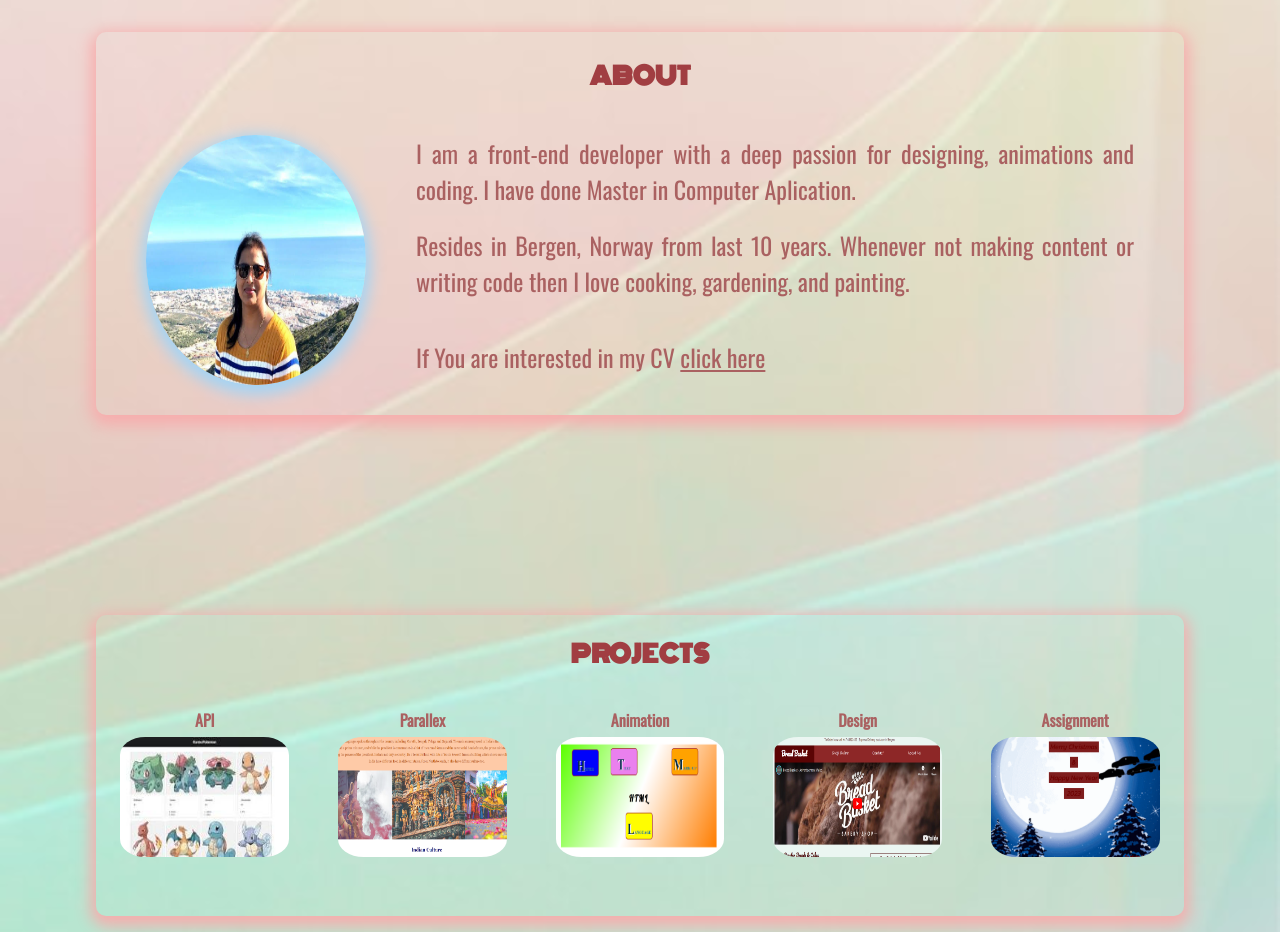
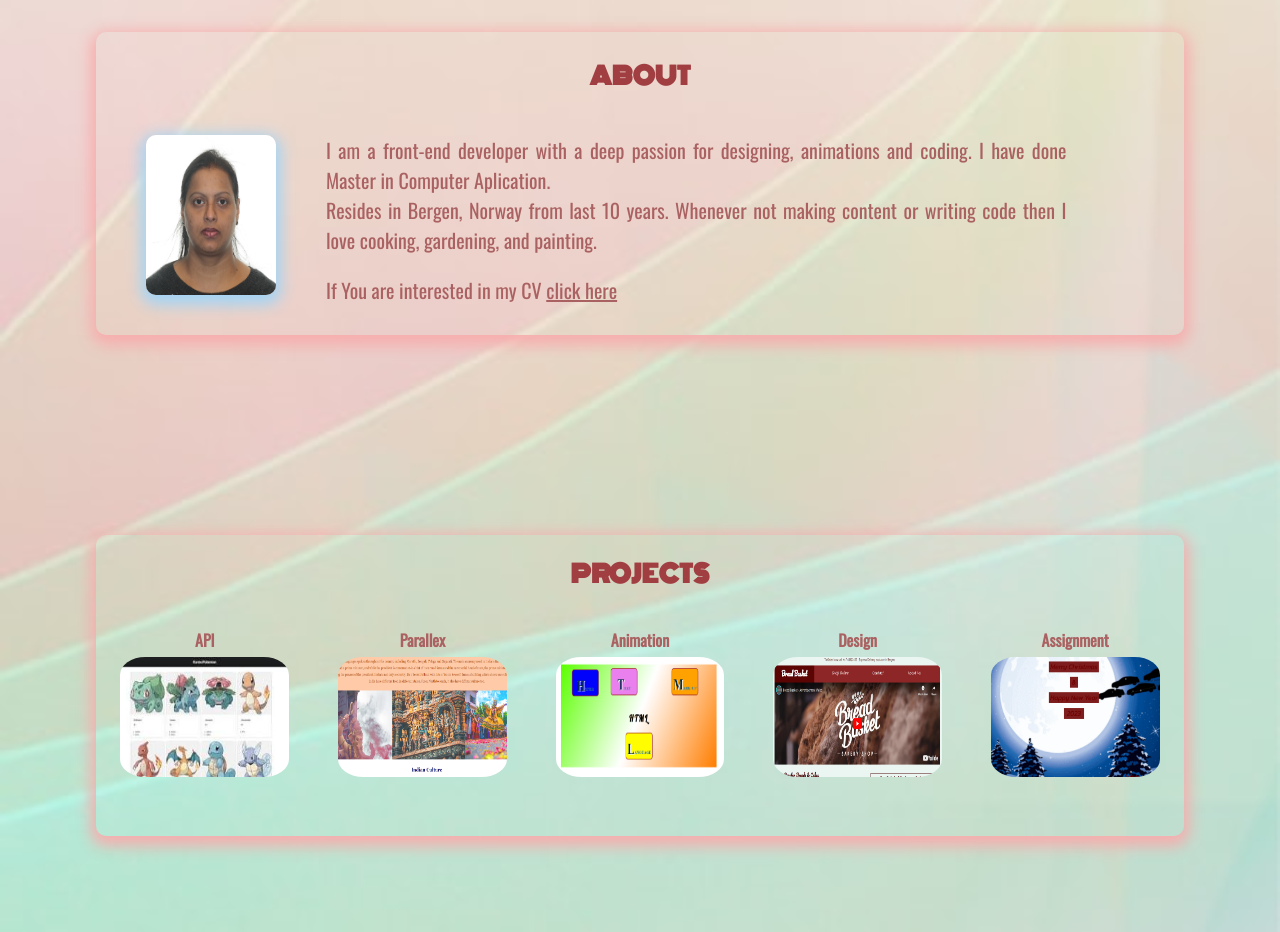
Before and after one commit to DeeptiSaxenaRai/Portfolio, a React (Vite) app: page / in a window 1280 px wide. Shown: the part 820-1752 px from the top of the page. Built offline with nearby package versions, Linux system fonts and the light colour scheme; a web font is replaced by a local one.

Commit message:
initial commit

```diff
--- a/src/components/about/About.jsx
+++ b/src/components/about/About.jsx
@@ -1,5 +1,5 @@
 import "./about.css";
-import myImg from "../../assets/image/deepti.jpg";
+import myImg from "../../assets/image/deepti-pic.jpg";
 function About() {
   return (
     <main className="main" id="about">
@@ -12,15 +12,13 @@ function About() {
               I am a front-end developer with a deep passion for designing,
               animations and coding. I have done Master in Computer Aplication.
             </p>
-            <br></br>
-
             <p>
               Resides in Bergen, Norway from last 10 years. Whenever not making
               content or writing code then I love cooking, gardening, and
               painting.
             </p>
             <br></br>
-            <br></br>
+
             <p>
               If You are interested in my CV {"  "}
               <a
--- a/src/components/about/about.css
+++ b/src/components/about/about.css
@@ -27,9 +27,9 @@ h1 {
 }
 
 .contentContainer img {
-  width: 220px;
-  height: 250px;
-  border-radius: 50%;
+  width: 130px;
+  height: 160px;
+  border-radius: 10px;
   box-shadow: rgb(163, 212, 245) 0px 5px 15px 5px;
 }
 .detail {
@@ -39,7 +39,7 @@ p {
   padding-left: 50px;
   color: rgb(170, 97, 97);
   text-align: justify;
-  font-size: 1.5rem;
+  font-size: 1.25rem;
   font-family: "Oswald", sans-serif;
   /* letter-spacing: 0.125rem; */
 }
```
Also changed, not shown: src/assets/image/deepti-pic.jpg (added).
